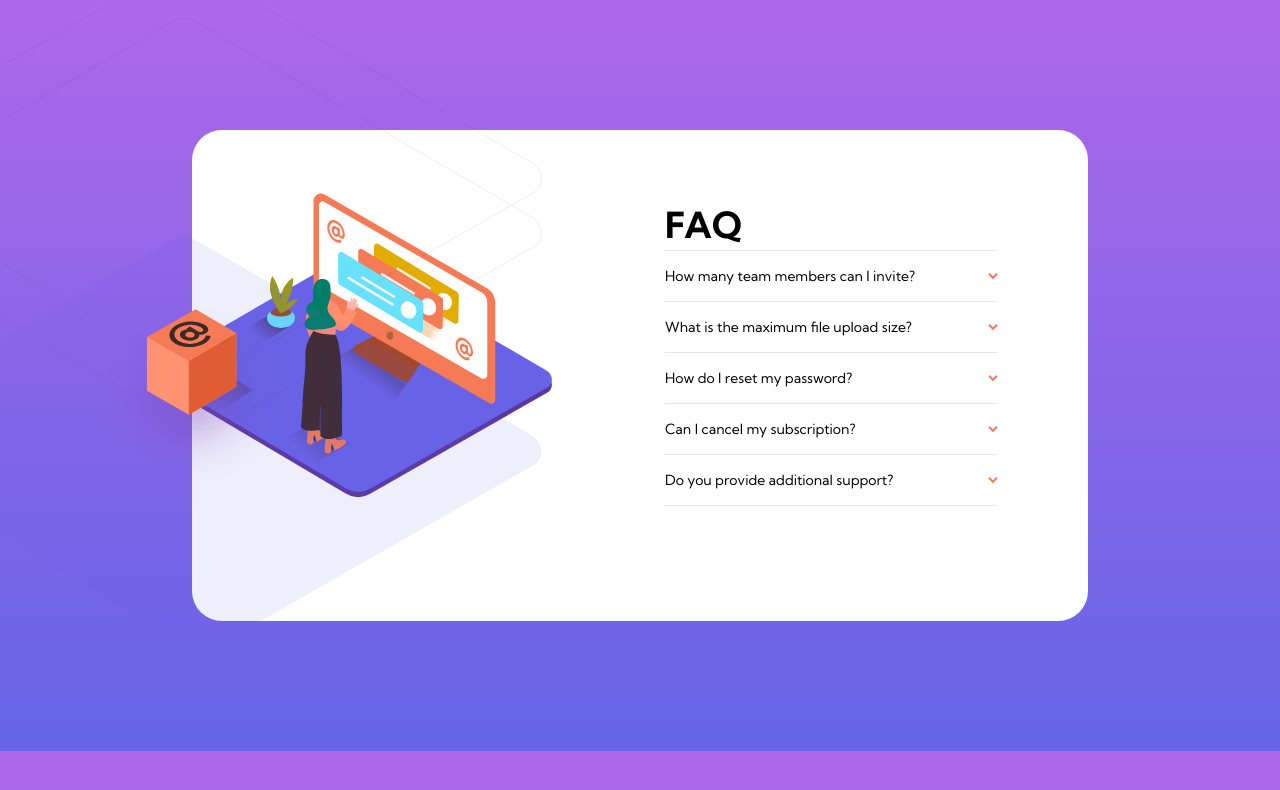
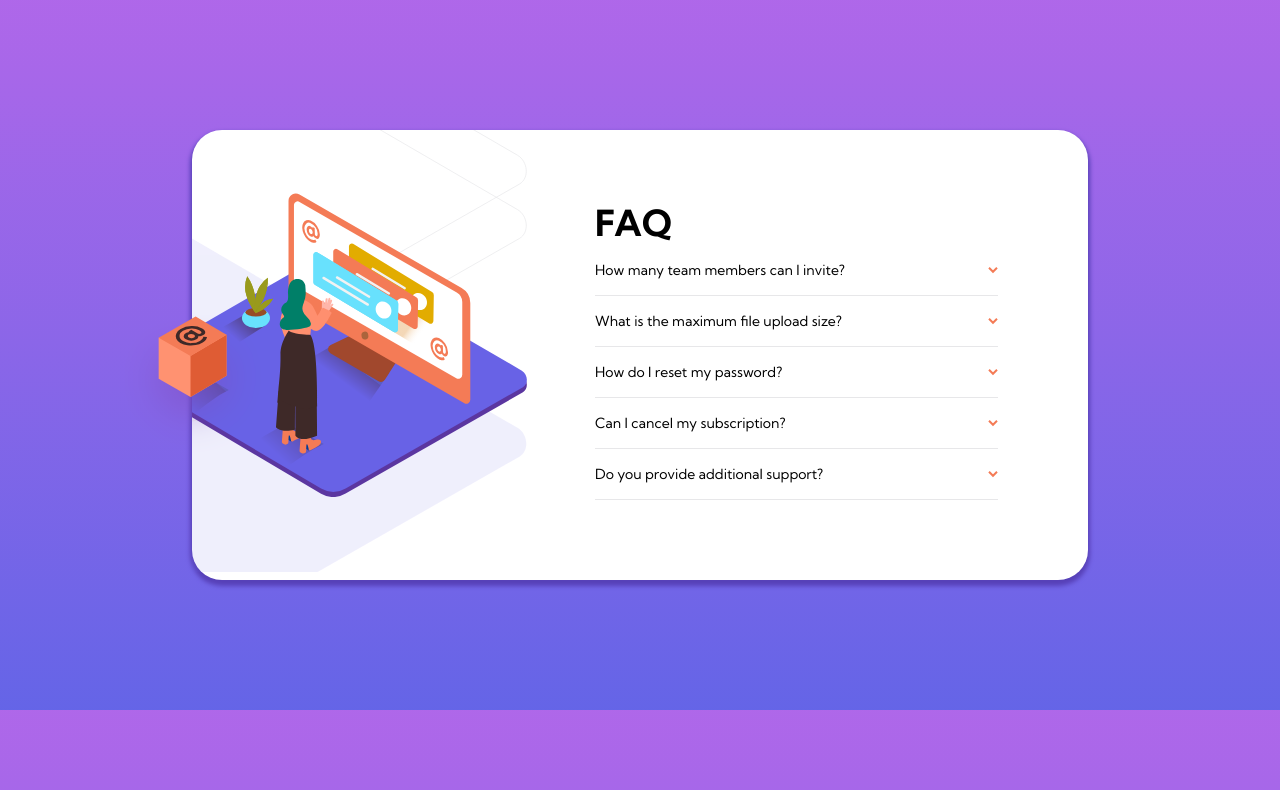
Before and after one commit to aricahyonodev/FAQ, a plain HTML site: page index.html in a window 1280 px wide. Drawn offline with Linux system fonts and the light colour scheme.

Commit message:
Finish - Html Great! - Css Responsive Great! - Js interaction Great!

```diff
--- a/css/style.css
+++ b/css/style.css
@@ -1,15 +1,17 @@
 @import url('https://fonts.googleapis.com/css2?family=Kumbh+Sans:wght@400;700&display=swap');
+
 * {
     margin: 0px;
     padding: 0px;
 }
 
-body{
+body {
     background: linear-gradient(hsl(273, 75%, 66%), hsl(240, 73%, 65%));
     font-size: 12px;
     font-family: 'Kumbh Sans', sans-serif;
 }
-ul{
+
+ul {
     list-style: none;
 }
 
@@ -19,81 +21,118 @@ ul li {
     line-height: 50px;
     font-weight: 400;
 }
-ul li img{
+
+ul li:hover {
+    color: hsl(14, 88%, 65%);
+    cursor: pointer;
+}
+/* img Arrow  */
+ul li img {
     float: right;
     margin-top: 22px;
 }
 
-ul li h1{
+.faq h1 {
     font-size: 36px;
     font-weight: 700;
     text-align: center;
 }
+
+p {
+    line-height: 20px;
+    font-size: 12px;
+    font-weight: 400;
+}
+
 .container {
     border-radius: 30px;
     margin: 150px 24px 85px 24px;
     background-color: #ffffff;
+    box-shadow: 0px 4px 4px 2px rgba(87, 65, 184, 255);
 }
-.img-content{
+
+.content {
+    display: flex;
+    flex-direction: column;
+}
+
+.header {
+    flex-grow: 1;
+    width: 100%;
+}
+
+.faq {
+    width: 100%;
+    flex-grow: 1;
+}
+
+.header img:nth-child(1) {
     width: 266px;
     position: absolute;
     top: 138px;
     left: 48%;
     transform: translate(-50%, -50%);
+
 }
-.img-content2{
+
+.header img:nth-child(2) {
     width: 240px;
     transform: translate(-50%, -50%);
     position: absolute;
     top: 198px;
     left: 50%;
 }
-.content{
 
-    padding : 125px 24px 50px 24px;
+.content {
+    padding: 125px 24px 50px 24px;
 }
 
 @media screen and (min-width: 1250px) {
 
     .container {
-    border-radius: 30px;
         margin: 130px 15%;
-background-color: #ffffff;
     }
 
-.content{
-    display: flex;
+    .content {
+        flex-direction: unset;
         padding: 0px;
     }
-.header{
-     flex-grow: 1;
+
+    .header {
+        overflow: hidden;
+        height: 442px;
     }
-.faq{
-     flex-grow: 1;
+
+    .header img:nth-child(1) {
+        width: 25rem;
+        left: 135px;
+        position: relative;
+        top: 215px;
+        z-index: 2;
+    }
+
+    .header img:nth-child(2) {
+        width: 700px;
+        position: relative;
+        left: -15px;
+        top: -140px;
+        z-index: 1;
+    }
+
+    .img-box {
+        position: absolute;
+        top: 315px;
+        width: 145px;
+        left: 7.5rem;
+        z-index: 200;
+        ;
+    }
+
+    .faq {
         padding: 70px 90px 80px 0px;
     }
 
-
-ul li h1{
+     .faq h1 {
         text-align: left;
     }
-.img-content{
-      width: 400px;
-   left: 160px;
-    position: relative;
-    top: 215px;
 }
-.img-content2{
-    width: 700px;
-    position: absolute;
-   left: 15%;
-       top: 305px;
-}
-
-img.img-box {
-    display: block;
-    position: relative;
-    top: -130px;
-    left: -6rem;
-}
-}
--- a/index.html
+++ b/index.html
@@ -5,47 +5,51 @@
     <meta charset="UTF-8">
     <meta http-equiv="X-UA-Compatible" content="IE=edge">
     <meta name="viewport" content="width=device-width, initial-scale=1.0">
+    <link rel="shortcut icon" href="img/favicon-32x32.png" type="image/x-icon">
     <link rel="stylesheet" href="css/style.css">
-    <title>Document</title>
+    <title>Week 4 - Skydu Academy</title>
 </head>
 
 <body>
+
     <main class="container">
         <article class="content">
-            <header class="header">
-                <img class="img-content" src="img/illustration-woman-online-desktop.svg" alt="">
-                <img class="img-content2" src="img/bg-pattern-desktop.svg" alt="">
-                <img class="img-box" src="img/illustration-box-desktop.svg" alt="">
-            </header>
+            <div class="header">
+                <img src="img/illustration-woman-online-mobile.svg" alt="">
+                <img src="img/bg-pattern-mobile.svg" alt="">
+                <img src="img/illustration-box-desktop.svg" alt="box-coklat.jpg" class="img-box">
+            </div>
             <div class="faq">
+                <h1>FAQ</h1>
                 <ul>
-                <li>
-                    <h1>FAQ</h1>
+                    <li id="selectMemberTeam">
+                        How many team members can I invite?
+                        <img src="img/icon-arrow-down.svg" alt="icon-arrow-down.svg">
                     </li>
-                <li>
-                    How many team members can I invite?
-                    <img src="img/icon-arrow-down.svg" alt="">
+                    <li id="selectMaximumFile">
+                        What is the maximum file upload size?
+                        <img src="img/icon-arrow-down.svg" alt="icon-arrow-down.svg">
+
                     </li>
-                <li>
-                    What is the maximum file upload size?
-                    <img src="img/icon-arrow-down.svg" alt="">
+                    <li id="selectResetPassword">
+                        How do I reset my password?
+                        <img src="img/icon-arrow-down.svg" alt="icon-arrow-down.svg" onClick="reply_click(this.id)">
                     </li>
-                <li>
-                    How do I reset my password?
-                    <img src="img/icon-arrow-down.svg" alt="">
+                    <li id="selectSubcription">
+                        Can I cancel my subscription?
+                        <img src="img/icon-arrow-down.svg" alt="icon-arrow-down.svg">
                     </li>
-                <li>
-                    Can I cancel my subscription?
-                    <img src="img/icon-arrow-down.svg" alt="">
-                </li>
-                <li>
+                    <li id="selectAdditionalSupport">
                         Do you provide additional support?
-                    <img src="img/icon-arrow-down.svg" alt="">
+                        <img src="img/icon-arrow-down.svg" alt="icon-arrow-down.svg">
                     </li>
                 </ul>
             </div>
         </article>
     </main>
+
+    <!-- JS -->
+    <script src="js/index.js"></script>
 </body>
 
 </html>
--- /dev/null
+++ b/js/index.js
@@ -0,0 +1,76 @@
+let text = {
+    selectMemberTeam: 'You can invite up to 2 additional users on the Free plan. There is no limit on team members for the Premium plan.',
+    selectMaximumFile: 'No more than 2GB. All files in your account must fit your allotted storage space.',
+    selectResetPassword: 'Click “Forgot password” from the login page or “Change password” from your profile page. A reset link will be emailed to you.',
+    selectSubcription: 'Yes! Send us a message and we’ll process your request no questions asked.',
+    selectAdditionalSupport: 'Chat and email support is available 24/7. Phone lines are open during normal business hours.',
+}
+
+// style screes width
+function styleScreen() {
+    let width = document.body.offsetWidth;
+    if (width >= 1250) {
+        let widthBox = width >= 1300 ? 7.5 + (((width - 1250) / 50) / 2) : 7.5;
+        document.querySelector('.header img:nth-child(1').src = '../img/illustration-woman-online-desktop.svg';
+        document.querySelector('.header img:nth-child(2').src = '../img/bg-pattern-desktop.svg';
+        document.querySelector('.header img:nth-child(3').style = 'left: ' + widthBox + 'rem';
+    } else {
+        document.querySelector('.header img:nth-child(3').style = 'display: none';
+    }
+}
+// Rotate img Arrow
+function rotateImg(itemId,rotate) {
+    document.querySelector('#'+itemId+' img').style = 'transform: rotate('+rotate+'deg)';
+}
+
+// add element <p> in content
+function addElementContent(itemId, textContent) {
+    let newPNode = document.createElement("p");
+    let newTextNode = document.createTextNode(textContent);
+    newPNode.appendChild(newTextNode);
+    rotateImg(itemId, 180);
+    document.getElementById(itemId).appendChild(newPNode);
+    document.getElementById(itemId).style = 'font-weight : 700';
+
+}
+
+// remove element <p> in content
+function removeElementContent(itemId) {
+    document.getElementById(itemId).style = 'font-weight : 400';
+    rotateImg(itemId, 0);
+    let menu = document.getElementById(itemId);
+    menu.removeChild(menu.lastElementChild);
+}
+
+// Main function
+function myFunction(e) {
+    let itemId = e.path[0].id ? e.path[0].id : e.path[1].id;
+    let textContent = null;
+    switch (itemId) {
+        case "selectMaximumFile":
+            textContent = text.selectMaximumFile;
+            break;
+        case "selectMemberTeam":
+            textContent = text.selectMemberTeam;
+            break;
+        case "selectResetPassword":
+            textContent = text.selectResetPassword;
+            break;
+        case "selectSubcription":
+            textContent = text.selectSubcription;
+            break;
+        case "selectAdditionalSupport":
+            textContent = text.selectAdditionalSupport;
+            break;
+    }
+    let checkChild = document.querySelector("#" + itemId + ' p');
+    checkChild ? removeElementContent(itemId) : addElementContent(itemId, textContent);
+
+}
+
+// Generat all function in Here
+styleScreen();
+var elements = document.getElementsByClassName("faq");
+for (var i = 0; i < elements.length; i++) {
+    elements[i].addEventListener('click', myFunction);
+}
```
Lines whose indentation alone changed are shown as unchanged.
